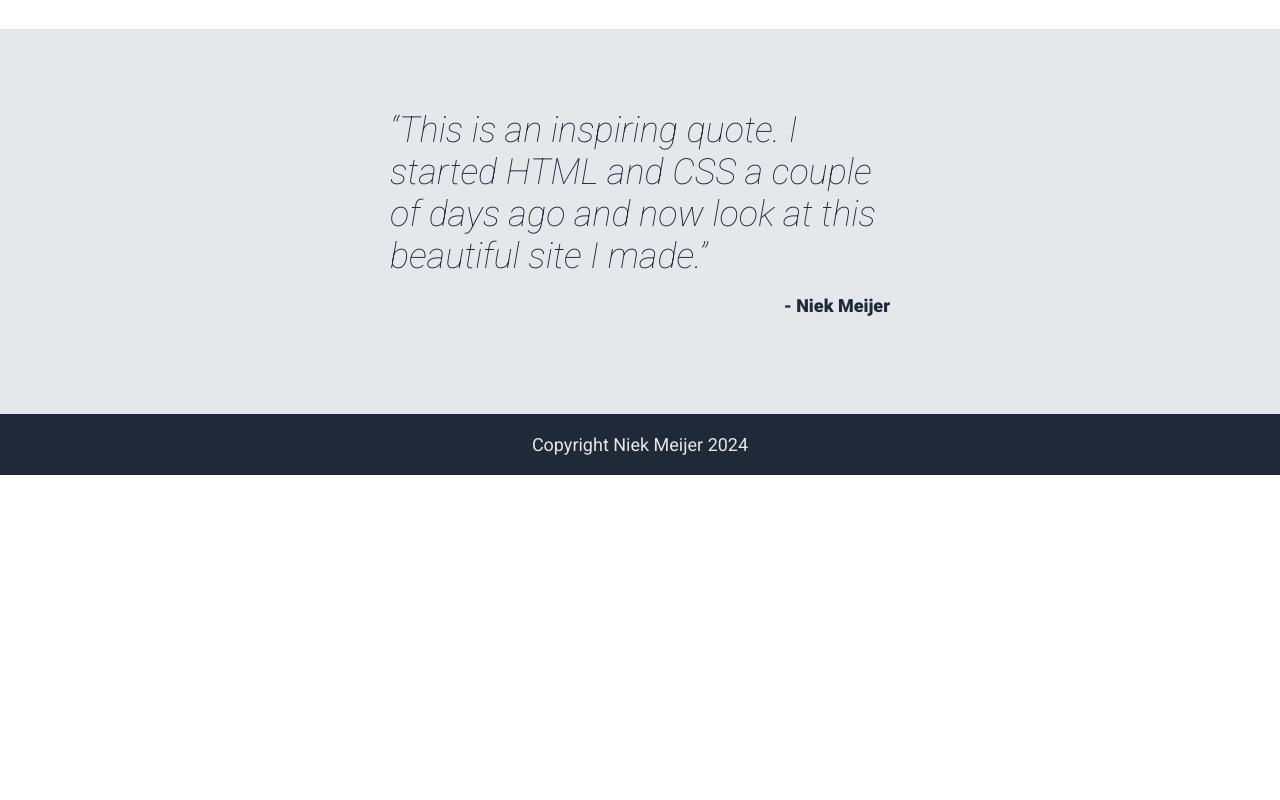
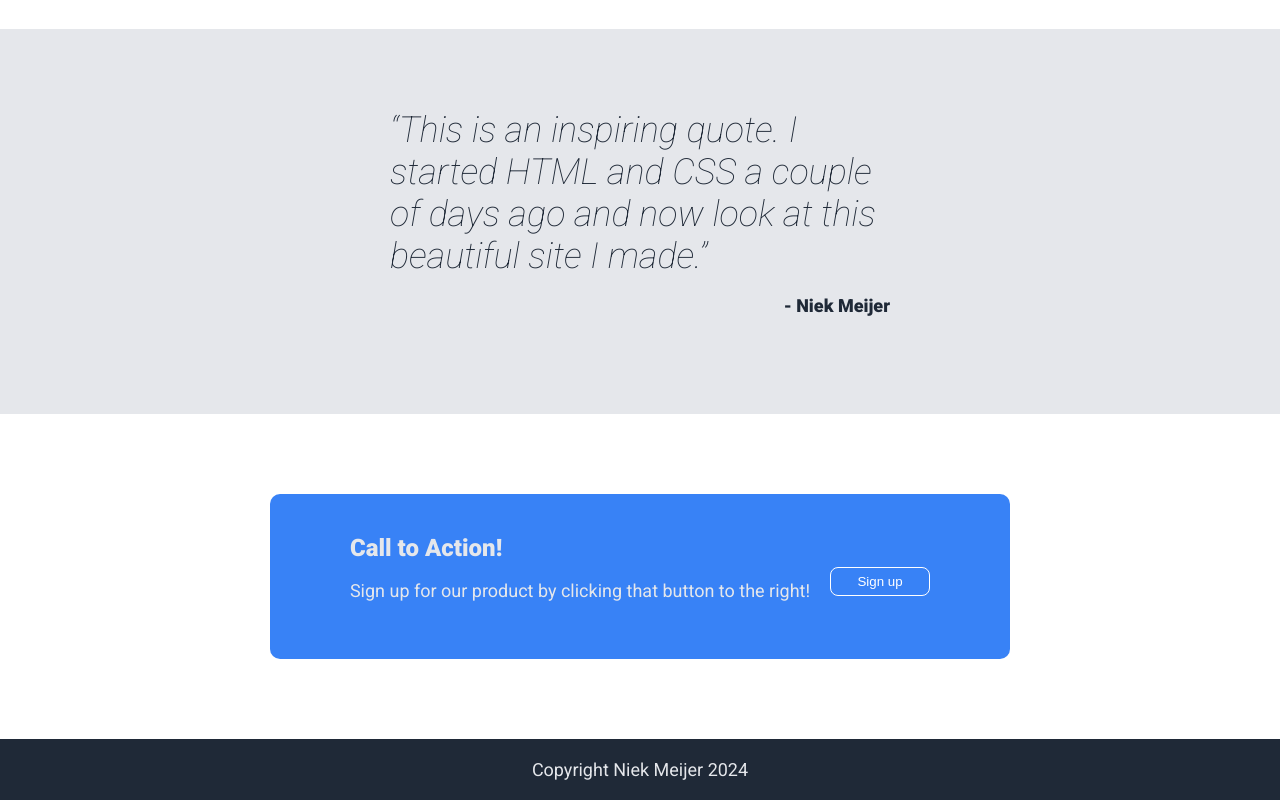
Before and after one commit to moreniekmeijer/odin-landing-page, a plain HTML site: page index.html in a window 1280 px wide. Shown: the part 904-1704 px from the top of the page. Before the commit the page ends 1379 px from the top, so only its background shows below. Drawn offline with Linux system fonts and the light colour scheme.

Commit message:
Finished the project, modified some details
Updated the README and finished the stylesheet by
adding the last container for the sign-up part.

```diff
--- a/index.html
+++ b/index.html
@@ -20,6 +20,7 @@
             <li><a href="#">header link three</a></li>
         </ul>
     </div>
+
     <div class="hero-container">
         <div class="hero-text">
             <div id="main-text">This website is awesome</div>
@@ -29,6 +30,7 @@
         <img src="./images/BWH_DOANW_2.JPG" alt="This is an image.">
     </div>
     <div id="information-text">Some random information</div>
+
     <div class="info-container">
         <div class="artworks">
             <img src="./images/DOANW Mental Rush.jpg" alt="This is an artwork">
@@ -47,13 +49,22 @@
             <p>Some random information about a cool artwork.</p>
         </div>
     </div>
+
     <div class="quote-container">
         <q>This is an inspiring quote. I started HTML and CSS a couple of days ago and now look at this beautiful site I made.</q>
         <p>- Niek Meijer</p>
     </div>
+
     <div class="sign-up-container">
+        <div class="sign-up-info">
+            <div class="sign-up-text">
+                <div>Call to Action!</div>
+                <p>Sign up for our product by clicking that button to the right!</p>
+            </div>
+            <button>Sign up</button>
+        </div>
+    </div>
 
-    </div>
     <div class="footer">
         Copyright Niek Meijer 2024
     </div>
--- a/styles.css
+++ b/styles.css
@@ -4,8 +4,6 @@ body {
     padding: 0px;
     font-size: 18px;
     color: #e5e7eb;
-    /* display: flex;
-    flex-direction: column; */
 }
 
 .header-container, .footer {
@@ -17,6 +15,8 @@ body {
     margin: 0px;
     gap: 200px;
 }
+
+
 
 /* header */
 
@@ -31,7 +31,6 @@ body {
     background-color: #1f2937;
     display: flex;
     justify-content: center;
-    /* align-items: center; */
     padding: 10px;
     padding-block: 80px;
     gap: 50px;
@@ -54,7 +53,7 @@ body {
     color: #e5e7eb;
 }
 
-button {
+.hero-text > button {
     background-color: #3882f6;
     color: #f9faf8;
     width: 100px;
@@ -67,6 +66,7 @@ button {
 .hero-container > img {
     width: 400px;
     height: auto;
+    object-fit: cover;
 }
 
 /* Artworks info */
@@ -129,7 +129,45 @@ q {
     width: 500px;
 }
 
+/* sign up */
 
+.sign-up-container {
+    display: flex;
+    align-items: center;
+    justify-content: center;
+    padding: 40px;
+}
+
+.sign-up-info {
+    display: flex;
+    align-items: center;
+    background-color: #3882f6;
+    padding: 40px 80px;
+    margin: 40px;
+    gap: 20px;
+    border-radius: 10px;
+}
+
+.sign-up-info > button {
+    background-color: #3882F6;
+    border: solid white 1px;
+    border-radius: 8px;
+    color: white;
+    margin-top: 10px;
+    padding: 6px;
+    width: 100px;
+}
+
+.sign-up-text {
+    display: flex;
+    flex-direction: column;
+    justify-content: center;
+}
+
+.sign-up-text > div {
+    font-size: 24px;
+    font-weight: 900;
+}
 
 /* footer */
 
@@ -137,7 +175,9 @@ q {
     padding: 20px;
 }
 
-/* Styles all the links */
+
+
+/* Styles the links */
 
 ul {
     list-style-type: none;
```
Also changed, not shown: 1 other file.
